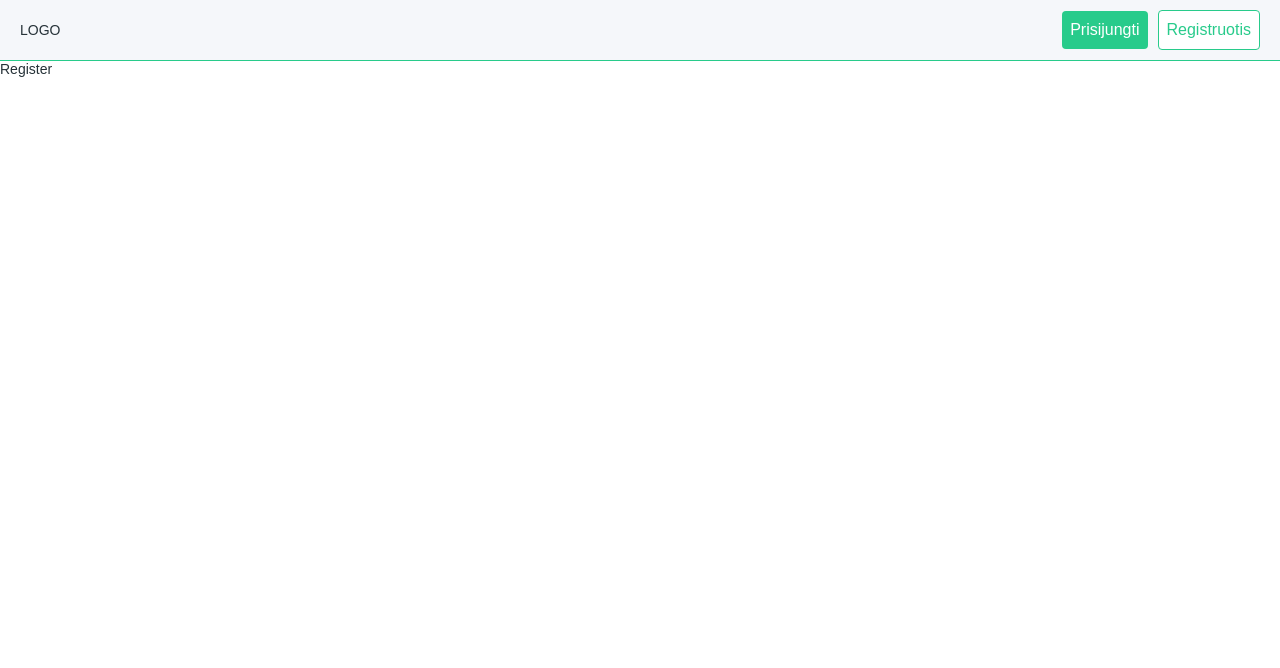
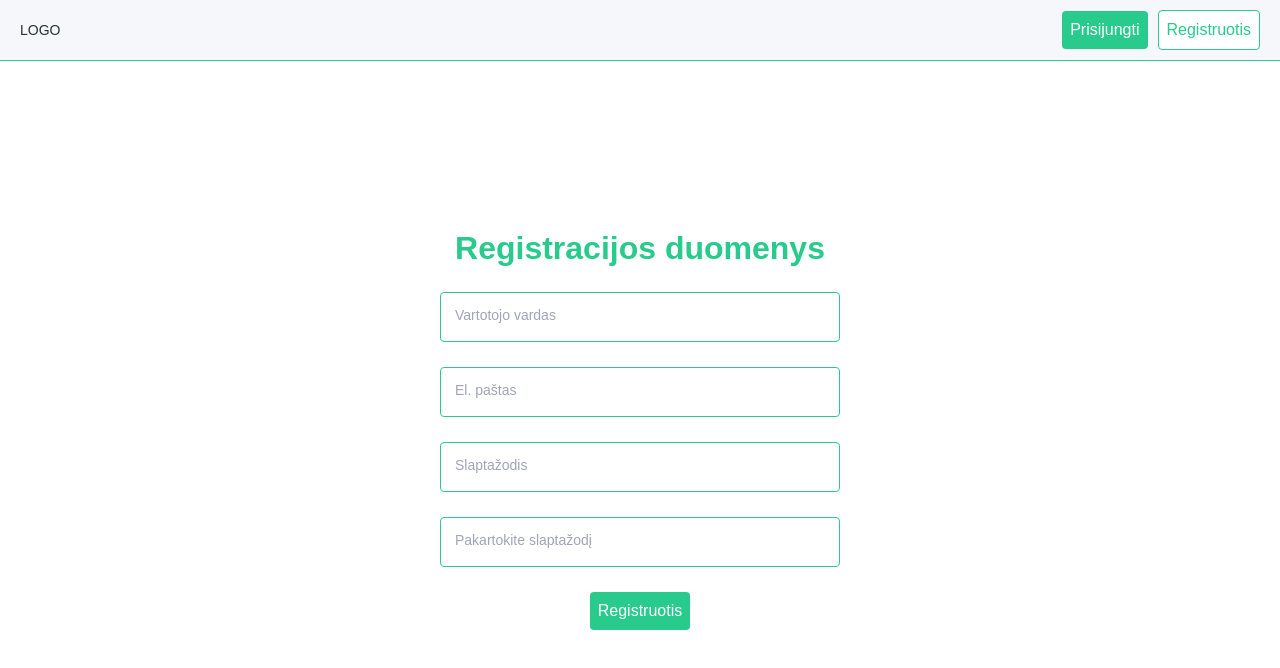
Before and after one commit to LaurynasPOC/-, a React (Vite) app in the folder client/: page /register in a window 1280 px wide. Shown: the top 668 px of the page. Built offline with nearby package versions, Linux system fonts and the light colour scheme.

Commit message:
registration form

```diff
--- a/client/src/components/Input.tsx
+++ b/client/src/components/Input.tsx
@@ -2,12 +2,13 @@ import React, { ChangeEvent } from "react";
 import styled from "styled-components";
 
 interface InputProps {
-  label?: string;
+  label: string;
   value: string;
   onChange: (event: ChangeEvent<HTMLInputElement>) => void;
   type: "email" | "text" | "password" | "number";
   pattern?: string;
   required?: boolean;
+  errorMessage?: string;
 }
 
 const Input: React.FC<InputProps> = ({
@@ -17,9 +18,10 @@ const Input: React.FC<InputProps> = ({
   pattern,
   type,
   required,
+  errorMessage,
   ...rest
 }) => (
-  <StyledInput {...rest}>
+  <StyledInput errorMessage={errorMessage} {...rest}>
     <input
       id={label?.replace(" ", "").toLowerCase()}
       name={label}
@@ -30,37 +32,41 @@ const Input: React.FC<InputProps> = ({
       required={required}
       {...rest}
     />
-    {label && (
-      <label htmlFor={label.replace(" ", "").toLowerCase()}>{label}</label>
-    )}
+    <label htmlFor={label?.replace(" ", "").toLowerCase()}>{label}</label>
+    {errorMessage && <p>{errorMessage}</p>}
   </StyledInput>
 );
 
 export default Input;
 
-const StyledInput = styled.div`
+interface StyleProps {
+  errorMessage?: string;
+}
+
+const StyledInput = styled.div<StyleProps>`
   position: relative;
   margin: 0 auto;
-  margin-bottom: 10px;
+  margin-bottom: 25px;
   width: 100%;
   max-width: 400px;
 
   label {
     position: absolute;
     left: 0;
-    padding: 10px 15px;
+    padding: 15px;
     color: var(--secondary);
     pointer-events: none;
     transition: 0.4s;
   }
   input {
-    padding: 10px 15px;
+    padding: 15px;
     background: var(--white);
     color: var(--black);
-    border: 1px solid var(--primary);
+    border: ${({ errorMessage }) =>
+      errorMessage ? "1px solid var(--error)" : "1px solid var(--primary)"};
     border-radius: 4px;
     width: 100%;
-    font-size: 14px;
+    font-size: 16px;
     transition: 0.6s;
     &:focus,
     &:hover {
@@ -68,8 +74,7 @@ const StyledInput = styled.div`
       outline: none;
     }
   }
-  input:focus + label,
-  input:valid + label {
+  input:focus + label {
     color: var(--grey);
     transform: translateY(-10px) translateX(10px);
     font-size: 12px;
@@ -78,4 +83,13 @@ const StyledInput = styled.div`
     font-weight: 500;
     letter-spacing: 0.05rem;
   }
+  p {
+    position: absolute;
+    font-weight: 500;
+    letter-spacing: 0.05rem;
+    font-size: 12px;
+    left: 10px;
+    bottom: -30px;
+    color: var(--error);
+  }
 `;
--- a/client/src/pages/register/Register.tsx
+++ b/client/src/pages/register/Register.tsx
@@ -1,5 +1,124 @@
-const Register = () => {
-  return <div>Register</div>;
+import { useState } from "react";
+import styled from "styled-components";
+import Input from "../../components/Input";
+import Button from "../../components/Buttons";
+import { SectionWrapper, Container } from "../../components/wrappers";
+
+const RegisterFormWrapper = styled(SectionWrapper)`
+  padding: 20px;
+  width: 100%;
+  display: flex;
+  flex-direction: column;
+  align-items: center;
+  h4 {
+    color: var(--primary);
+    margin-bottom: 20px;
+  }
+`;
+
+interface FormData {
+  username: string;
+  email: string;
+  password: string;
+  repeatPassword: string;
+}
+
+interface FormErrors {
+  username?: string;
+  email?: string;
+  password?: string;
+  repeatPassword?: string;
+}
+const Register: React.FC = () => {
+  const [formData, setFormData] = useState<FormData>({
+    username: "",
+    email: "",
+    password: "",
+    repeatPassword: "",
+  });
+  const [errors, setErrors] = useState<FormErrors>({});
+
+  const handleInputChange =
+    (field: keyof FormData) => (e: React.ChangeEvent<HTMLInputElement>) => {
+      setFormData({ ...formData, [field]: e.target.value });
+
+      setErrors({ ...errors, [field]: "" });
+    };
+  const validateForm = (): boolean => {
+    const newErrors: FormErrors = {};
+    let formIsValid: boolean = true;
+
+    if (!formData.username) {
+      newErrors.username = "Vartotojo vardas yra privalomas.";
+      formIsValid = false;
+    }
+
+    if (!formData.email) {
+      newErrors.email = "El. pašto adresas yra privalomas.";
+      formIsValid = false;
+    } else if (!/\S+@\S+\.\S+/.test(formData.email)) {
+      newErrors.email = "Neteisingas el. pašto formatas.";
+      formIsValid = false;
+    }
+
+    if (!formData.password) {
+      newErrors.password = "Slaptažodis yra privalomas.";
+      formIsValid = false;
+    }
+
+    if (formData.password !== formData.repeatPassword) {
+      newErrors.repeatPassword = "Slaptažodžiai nesutampa.";
+      formIsValid = false;
+    }
+
+    setErrors(newErrors);
+    return formIsValid;
+  };
+  const handleSubmit = (e: React.FormEvent<HTMLFormElement>) => {
+    e.preventDefault();
+    if (validateForm()) {
+      console.log("Form data:", formData);
+    }
+  };
+  return (
+    <SectionWrapper>
+      <Container>
+        <RegisterFormWrapper as="form" onSubmit={handleSubmit}>
+          <h4>Registracijos duomenys</h4>
+          <Input
+            value={formData.username}
+            onChange={handleInputChange("username")}
+            type="text"
+            label="Vartotojo vardas"
+            errorMessage={errors.username}
+          />
+          <Input
+            value={formData.email}
+            onChange={handleInputChange("email")}
+            type="email"
+            label="El. paštas"
+            errorMessage={errors.email}
+          />
+          <Input
+            value={formData.password}
+            onChange={handleInputChange("password")}
+            label="Slaptažodis"
+            type="password"
+            errorMessage={errors.password}
+          />
+          <Input
+            value={formData.repeatPassword}
+            onChange={handleInputChange("repeatPassword")}
+            label="Pakartokite slaptažodį"
+            type="password"
+            errorMessage={errors.repeatPassword}
+          />
+          <Button variant="primary" type="submit">
+            Registruotis
+          </Button>
+        </RegisterFormWrapper>
+      </Container>
+    </SectionWrapper>
+  );
 };
-
 export default Register;
```
